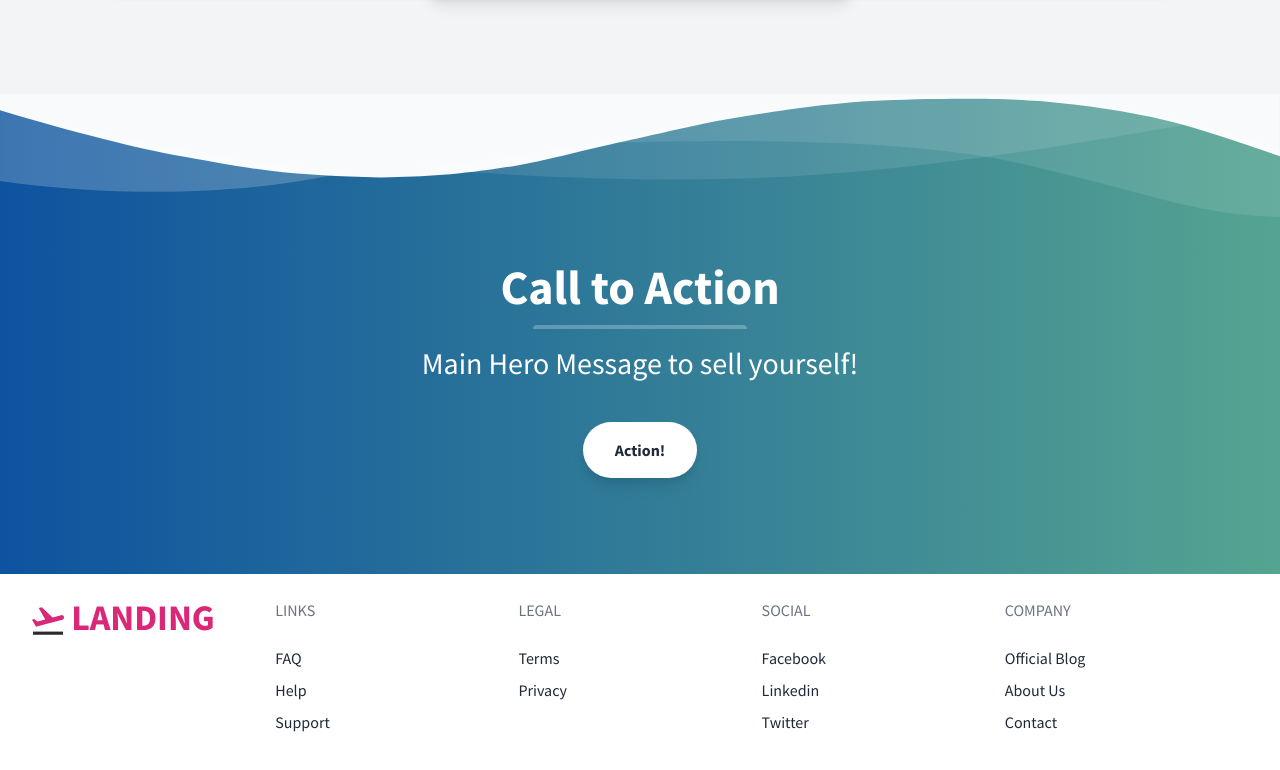
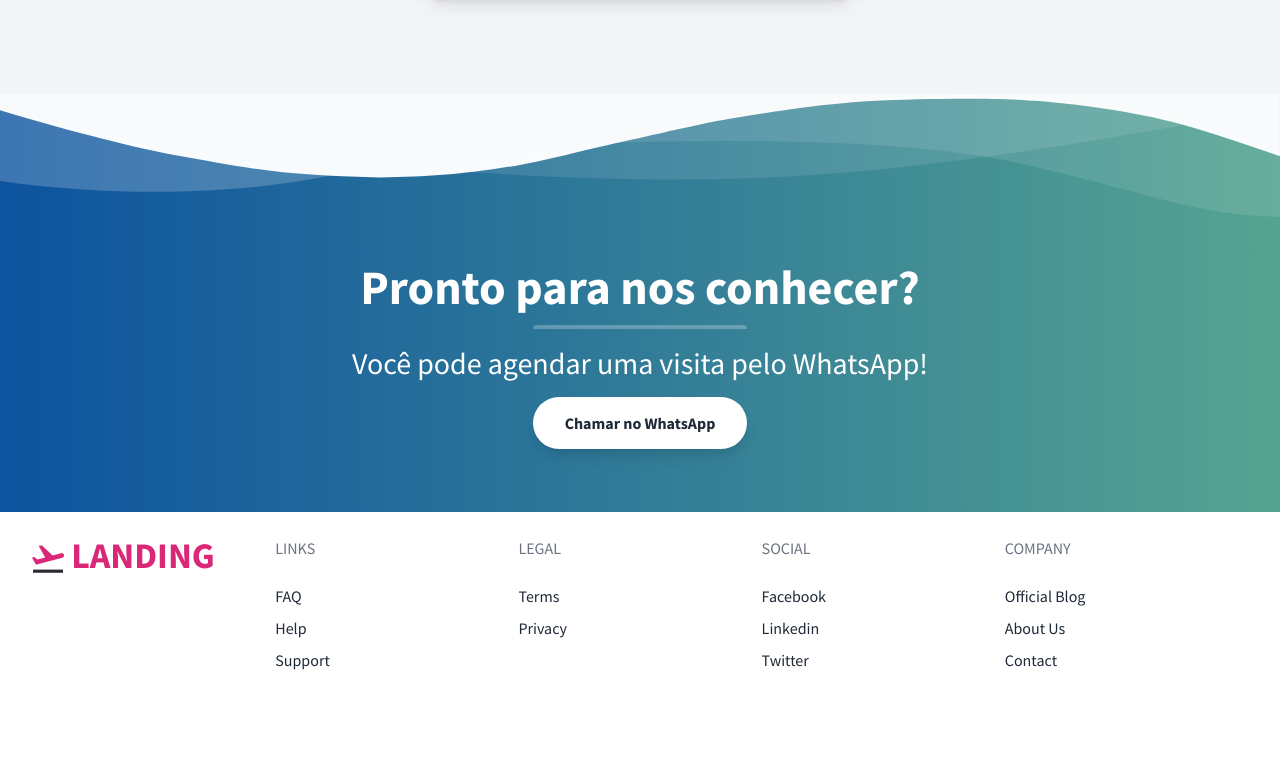
Before and after one commit to LucasToledoPereira/espaco-natalia, an Angular app: page / in a window 1280 px wide. Shown: the part 4066-4836 px from the top of the page. After the commit the page ends 4786 px from the top, so only its background shows below. Built offline with nearby package versions, Linux system fonts and the light colour scheme.

Commit message:
add assets

```diff
--- a/src/app/app.component.html
+++ b/src/app/app.component.html
@@ -369,17 +369,18 @@
     </svg>
     <section class="container mx-auto text-center py-6 mb-12">
       <h1 class="w-full my-2 text-5xl font-bold leading-tight text-center text-white">
-        Call to Action
+        Pronto para nos conhecer?
       </h1>
       <div class="w-full mb-4">
         <div class="h-1 mx-auto bg-white w-1/6 opacity-25 my-0 py-0 rounded-t"></div>
       </div>
       <h3 class="my-4 text-3xl leading-tight">
-        Main Hero Message to sell yourself!
+        Você pode agendar uma visita pelo WhatsApp!
       </h3>
-      <button class="mx-auto lg:mx-0 hover:underline bg-white text-gray-800 font-bold rounded-full my-6 py-4 px-8 shadow-lg focus:outline-none focus:shadow-outline transform transition hover:scale-105 duration-300 ease-in-out">
-        Action!
-      </button>
+      <a class="mx-auto lg:mx-0 hover:underline bg-white text-gray-800 font-bold rounded-full my-6 py-4 px-8 shadow-lg focus:outline-none focus:shadow-outline transform transition hover:scale-105 duration-300 ease-in-out"
+      href="http://api.whatsapp.com/send?1=pt_BR&phone=5548996018109&text=Gostaria de marcar uma consulta." target="_blank">
+        <i class="fa fa-whatsapp" style="font-size: 28px;"></i> Chamar no WhatsApp
+      </a>
     </section>
     <!--Footer-->
     <footer class="bg-white">
```
